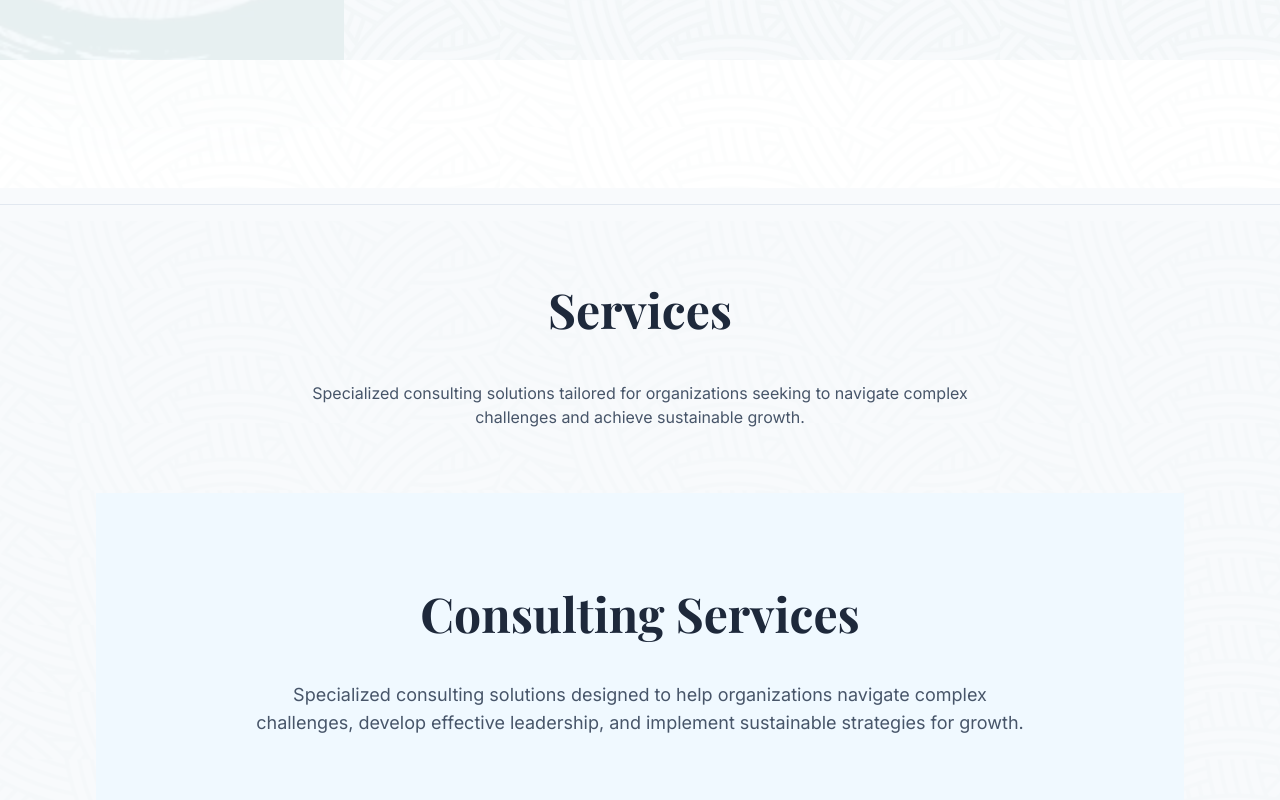
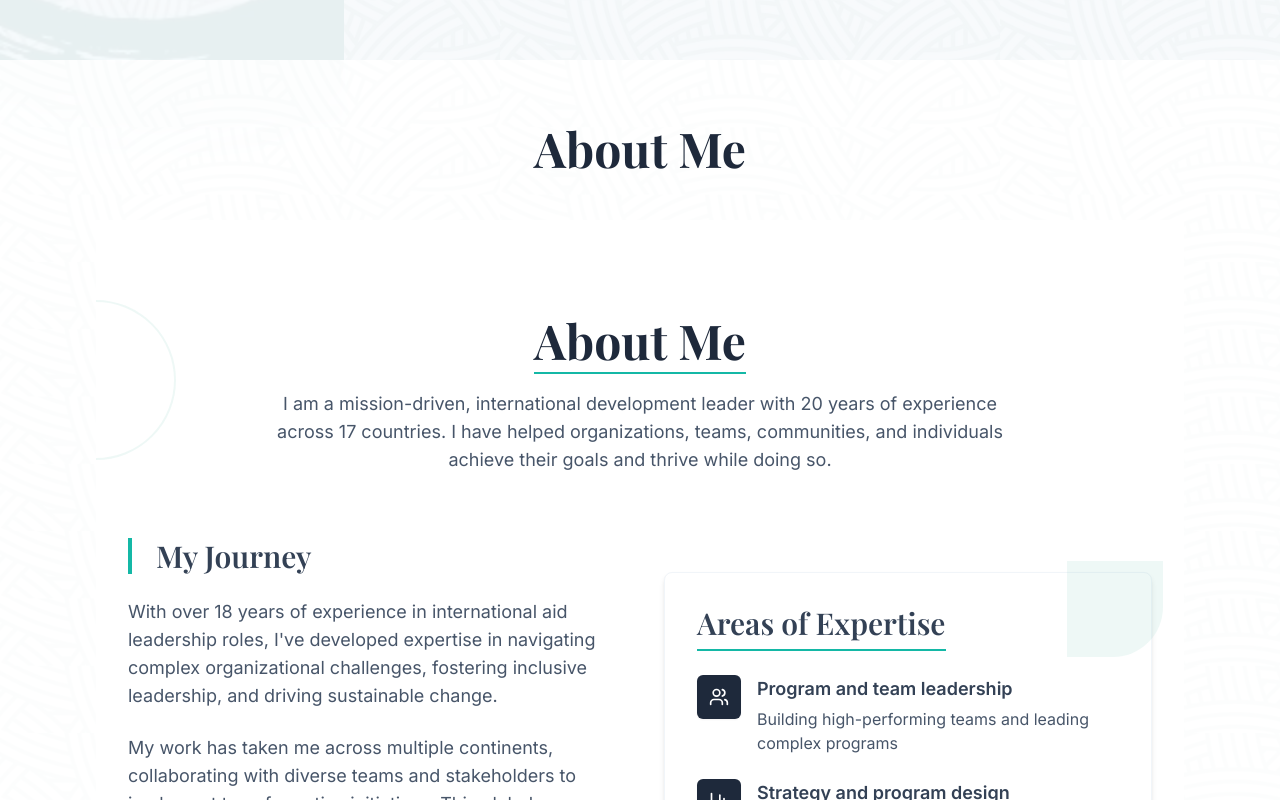
Before and after one commit to sameraltaher/monalisa-salib-consulting-pathways, a React (Vite) app: page / in a window 1280 px wide. Shown: the part 740-1540 px from the top of the page. Built offline with nearby package versions, Linux system fonts and the light colour scheme.

Commit message:
put it back

```diff
--- a/src/pages/Index.tsx
+++ b/src/pages/Index.tsx
@@ -45,10 +45,10 @@ const Index = () => {
           className="py-16 bg-white bg-opacity-90 backdrop-blur-sm relative overflow-hidden"
         >
           <div className="absolute inset-0 bg-woven-pattern opacity-5 z-0"></div>
-          {/*<div className="container-custom relative z-10">
+          <div className="container-custom relative z-10">
             <h2 className="heading-lg text-center mb-12 font-serif">About Me</h2>
             <About />
-          </div>*/} {/*removed this*/}
+          </div>
         </section>
 
         <Separator className="h-px bg-slate-200 w-full my-4" />
```
